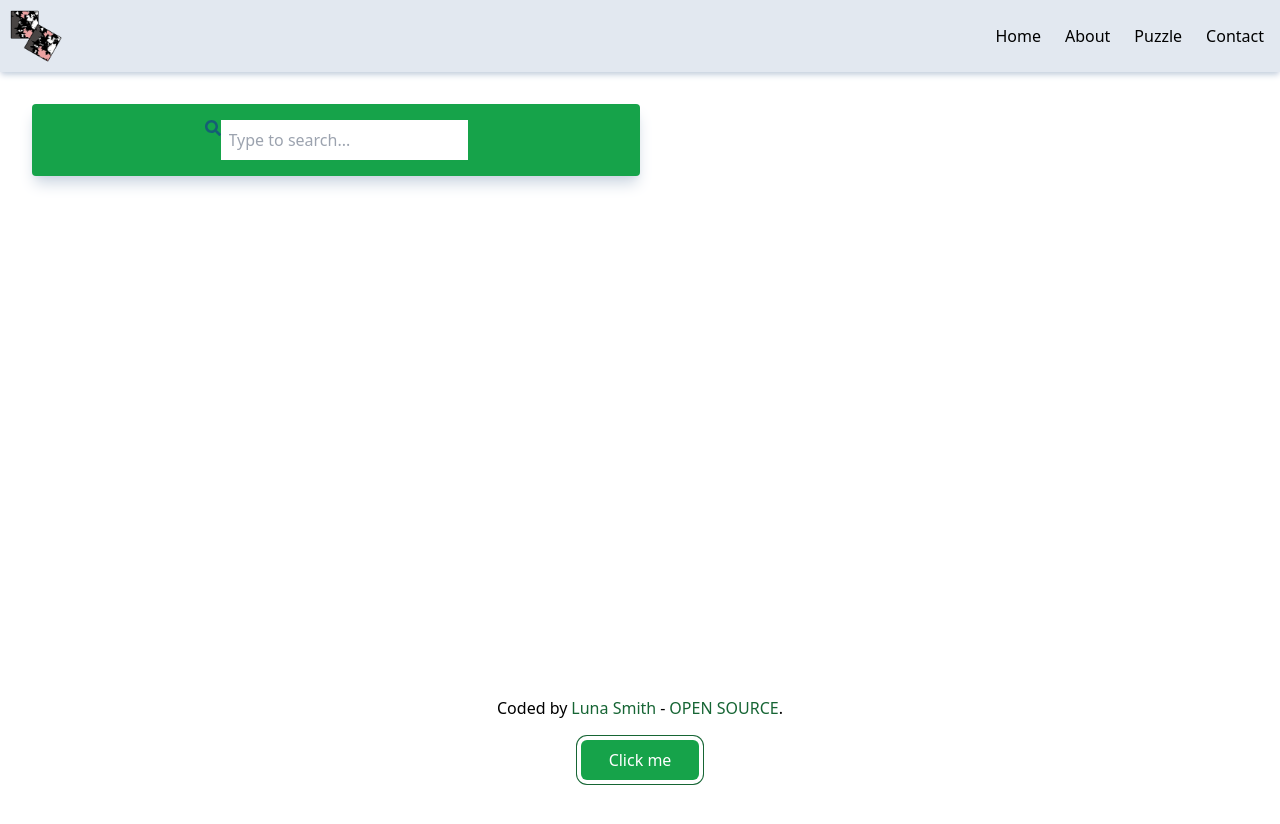
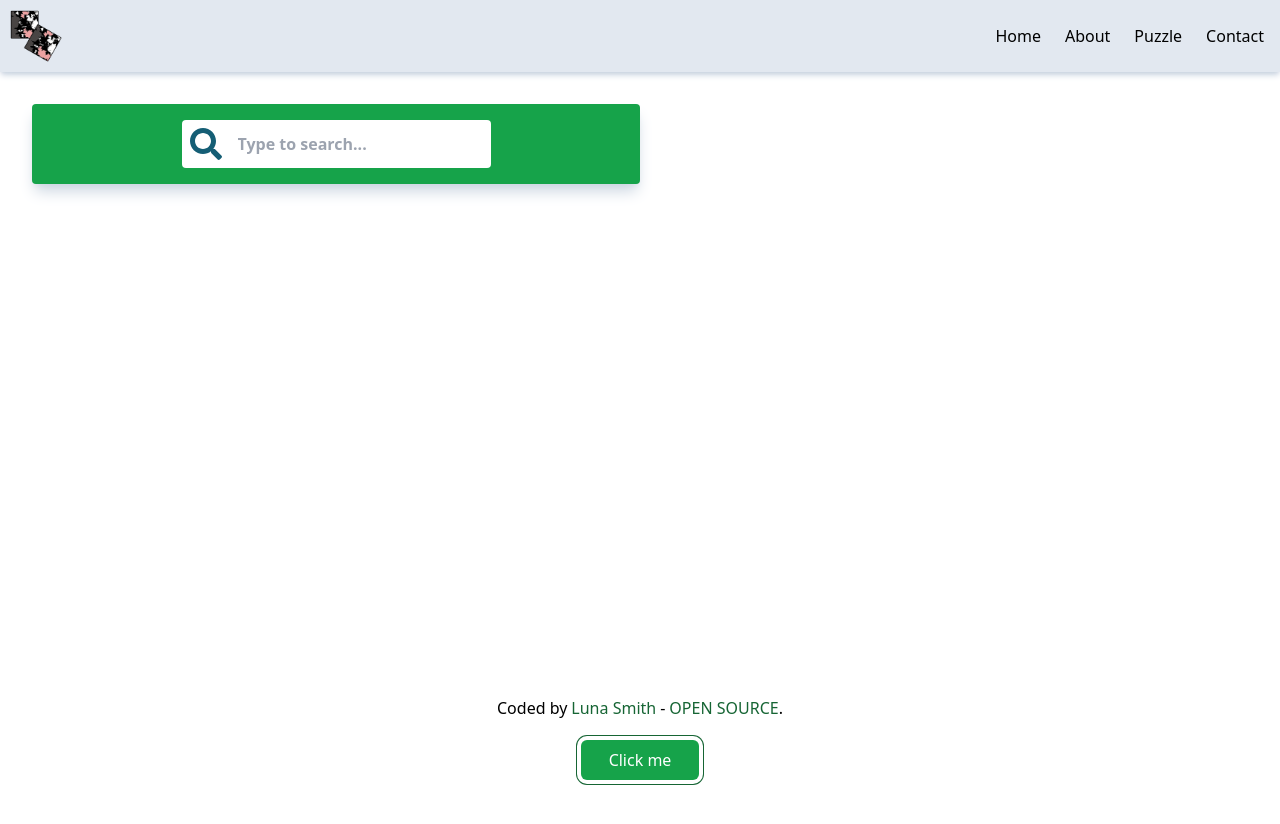
Before and after one commit to Lu-Smith/searchbar_react_vite, a React (Vite) app in the folder react-search-bar/: page / in a window 1280 px wide. Shown: the top 824 px of the page. Built offline with nearby package versions, Linux system fonts and the light colour scheme.

Commit message:
Updated styling in SearchBar

```diff
--- a/react-search-bar/src/components/SearchBar.tsx
+++ b/react-search-bar/src/components/SearchBar.tsx
@@ -25,14 +25,17 @@ const SearchBar = ({setResults}: SearchBarProps) => {
     }
 
   return (
-    <div className='flex-row flex justify-center content-center p-4 bg-green-600 w-1/2 rounded shadow-lg shadow-slate-300'>
-        <FaSearch className='text-cyan-800' />
+    <div
+    className='flex-row flex justify-center content-center p-4
+     bg-green-600 w-1/2 rounded shadow-lg shadow-slate-300
+     placeholder-green-600 font-semibold text-base'>
+        <FaSearch className='text-cyan-800 text-3xl bg-white p-2 w-12 h-12 rounded-s' />
         <input
         type="text"
         placeholder='Type to search...'
         value={input}
         onChange={(e) => handleChange(e.target.value)}
-        className='p-2'
+        className='p-2 rounded-e'
         />
     </div>
   )
```
